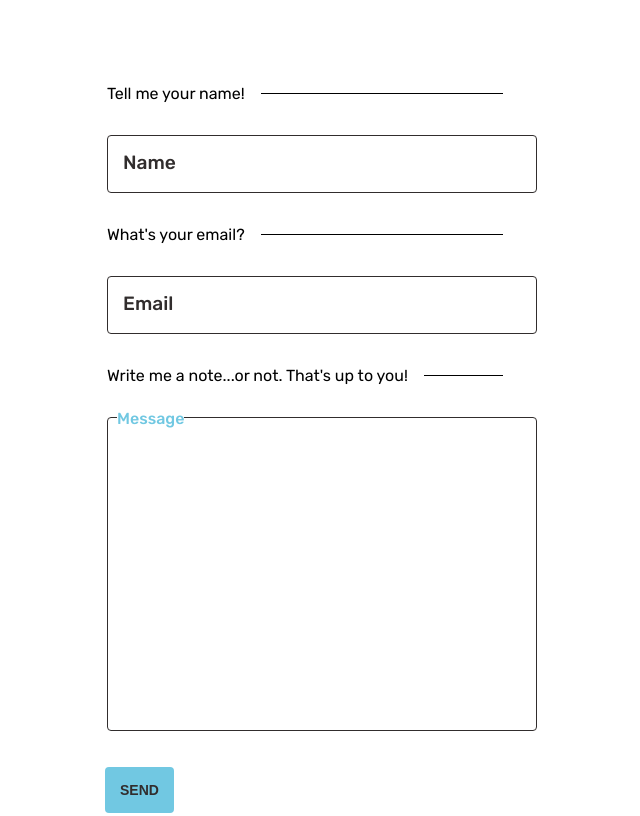
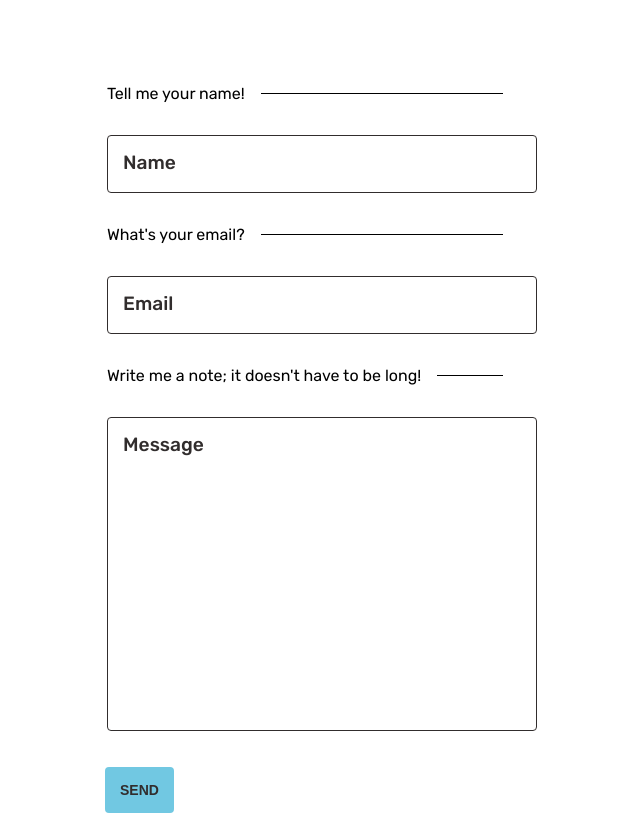
Before and after one commit to jennmez/contact-me-form, a React (Create React App) app: page / in a window 1280 px wide. Shown: the whole page, without its empty margins (335-975 px from the left). Built offline with nearby package versions, Linux system fonts and the light colour scheme.

Commit message:
updated message back to required. couldn't find a way to validate w/o requiring the field

```diff
--- a/src/FormInput.js
+++ b/src/FormInput.js
@@ -50,7 +50,7 @@ const FormInput = ({ submitForm }) => {
         </div>
       </fieldset>
       <fieldset>
-        <legend>Write me a note...or not. That's up to you!</legend>
+        <legend>Write me a note; it doesn't have to be long!</legend>
         <div className="field-outlined">
           <textarea
             id="message"
@@ -60,6 +60,7 @@ const FormInput = ({ submitForm }) => {
             placeholder=" "
             value={values.message}
             onChange={handleChange}
+            required
           />
           <label htmlFor="message" className="label">
             Message
```
